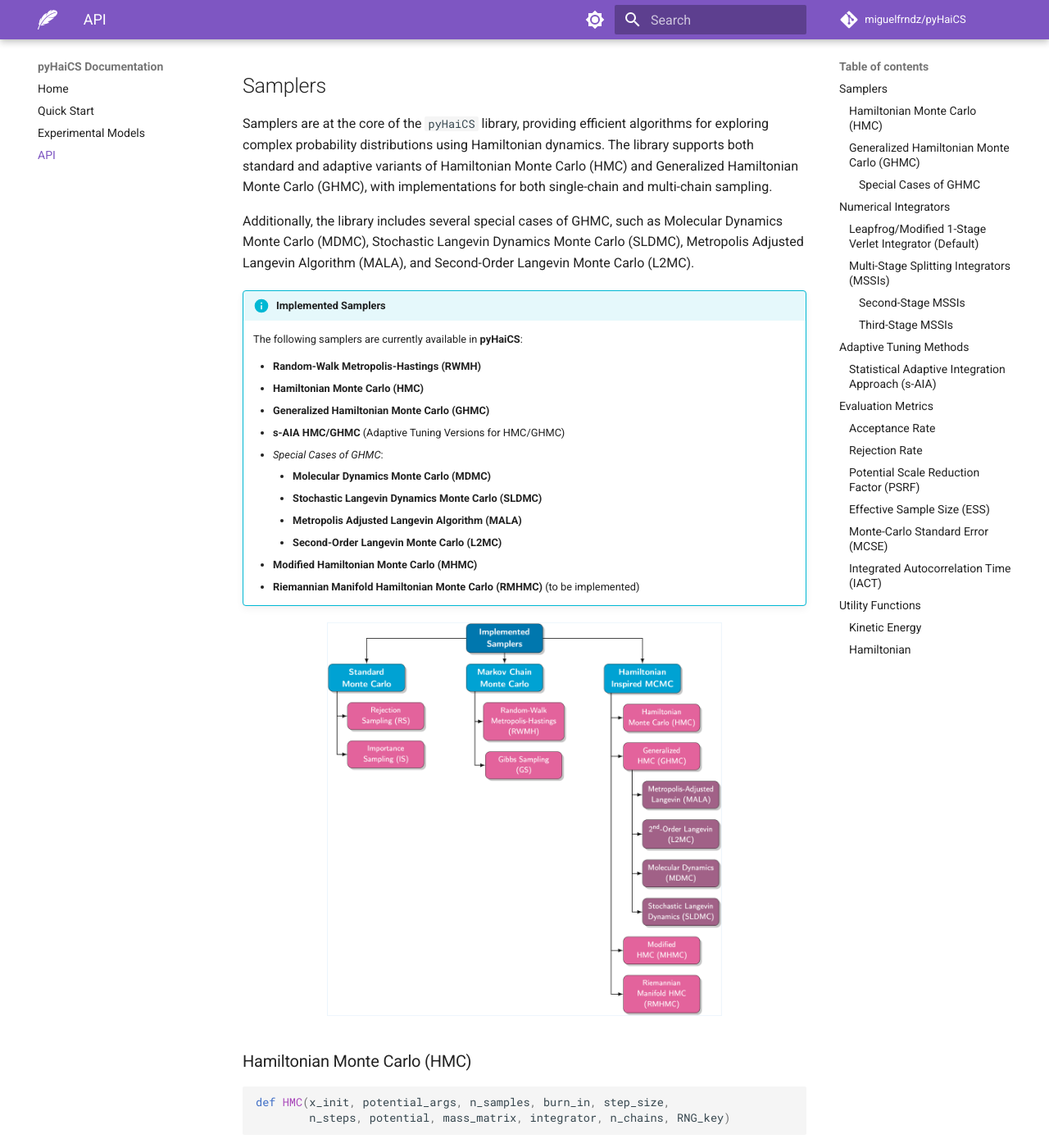
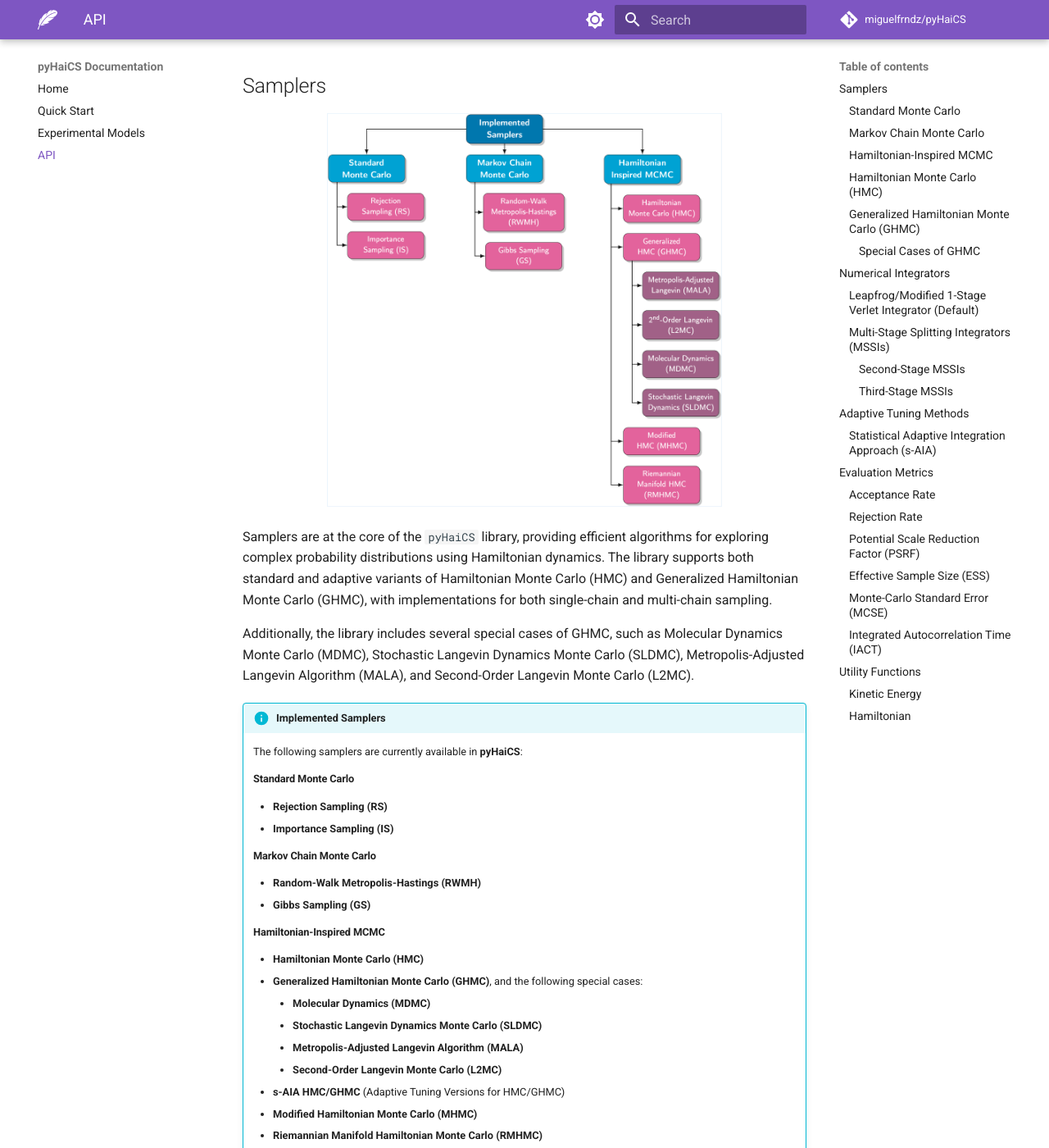
Before and after one commit to pyHaiCS/pyhaics.github.io, an MkDocs documentation site: the page built from docs/api.md, in a window 1280 px wide and 1400 px high, scrolled down 746 px. Shown: the whole window at 82% size. Built offline with MkDocs 1.6.1 and Material for MkDocs 9.7.7, drawn with Linux system fonts in a browser that asks for light colours; comment, search, counter and statistics services are not loaded.

Commit message:
Updated List of Implemented Samplers

```diff
--- a/docs/api.md
+++ b/docs/api.md
@@ -8,28 +8,35 @@ In this section, we provide a detailed API reference for the `pyHaiCS` library.
 
 ## Samplers
 
+<div id="samplers", align="center">
+    <img src="../img/Implemented_Samplers.png" alt="pyHaiCS Samplers" style="height: auto; max-width: 70%">
+</div>
+
 Samplers are at the core of the `pyHaiCS` library, providing efficient algorithms for exploring complex probability distributions using Hamiltonian dynamics. The library supports both standard and adaptive variants of Hamiltonian Monte Carlo (HMC) and Generalized Hamiltonian Monte Carlo (GHMC), with implementations for both single-chain and multi-chain sampling.
 
-Additionally, the library includes several special cases of GHMC, such as Molecular Dynamics Monte Carlo (MDMC), Stochastic Langevin Dynamics Monte Carlo (SLDMC), Metropolis Adjusted Langevin Algorithm (MALA), and Second-Order Langevin Monte Carlo (L2MC).
+Additionally, the library includes several special cases of GHMC, such as Molecular Dynamics Monte Carlo (MDMC), Stochastic Langevin Dynamics Monte Carlo (SLDMC), Metropolis-Adjusted Langevin Algorithm (MALA), and Second-Order Langevin Monte Carlo (L2MC).
 
 !!! info "Implemented Samplers"
     The following samplers are currently available in **pyHaiCS**:
 
+    #### Standard Monte Carlo
+    - **Rejection Sampling (RS)**
+    - **Importance Sampling (IS)**
+
+    #### Markov Chain Monte Carlo
     - **Random-Walk Metropolis-Hastings (RWMH)**
+    - **Gibbs Sampling (GS)**
+
+    #### Hamiltonian-Inspired MCMC
     - **Hamiltonian Monte Carlo (HMC)**
-    - **Generalized Hamiltonian Monte Carlo (GHMC)**
+    - **Generalized Hamiltonian Monte Carlo (GHMC)**, and the following special cases:
+        - **Molecular Dynamics (MDMC)**
+        - **Stochastic Langevin Dynamics Monte Carlo (SLDMC)**
+        - **Metropolis-Adjusted Langevin Algorithm (MALA)**
+        - **Second-Order Langevin Monte Carlo (L2MC)**
     - **s-AIA HMC/GHMC** (Adaptive Tuning Versions for HMC/GHMC)
-    - *Special Cases of GHMC*:
-        - **Molecular Dynamics Monte Carlo (MDMC)**
-        - **Stochastic Langevin Dynamics Monte Carlo (SLDMC)**
-        - **Metropolis Adjusted Langevin Algorithm (MALA)**
-        - **Second-Order Langevin Monte Carlo (L2MC)**
     - **Modified Hamiltonian Monte Carlo (MHMC)**
-    - **Riemannian Manifold Hamiltonian Monte Carlo (RMHMC)**  (to be implemented)
-
-<div id="samplers", align="center">
-    <img src="../img/Implemented_Samplers.png" alt="pyHaiCS Samplers" style="height: auto; max-width: 70%">
-</div>
+    - **Riemannian Manifold Hamiltonian Monte Carlo (RMHMC)**
 
 ### Hamiltonian Monte Carlo (HMC)
 
```
